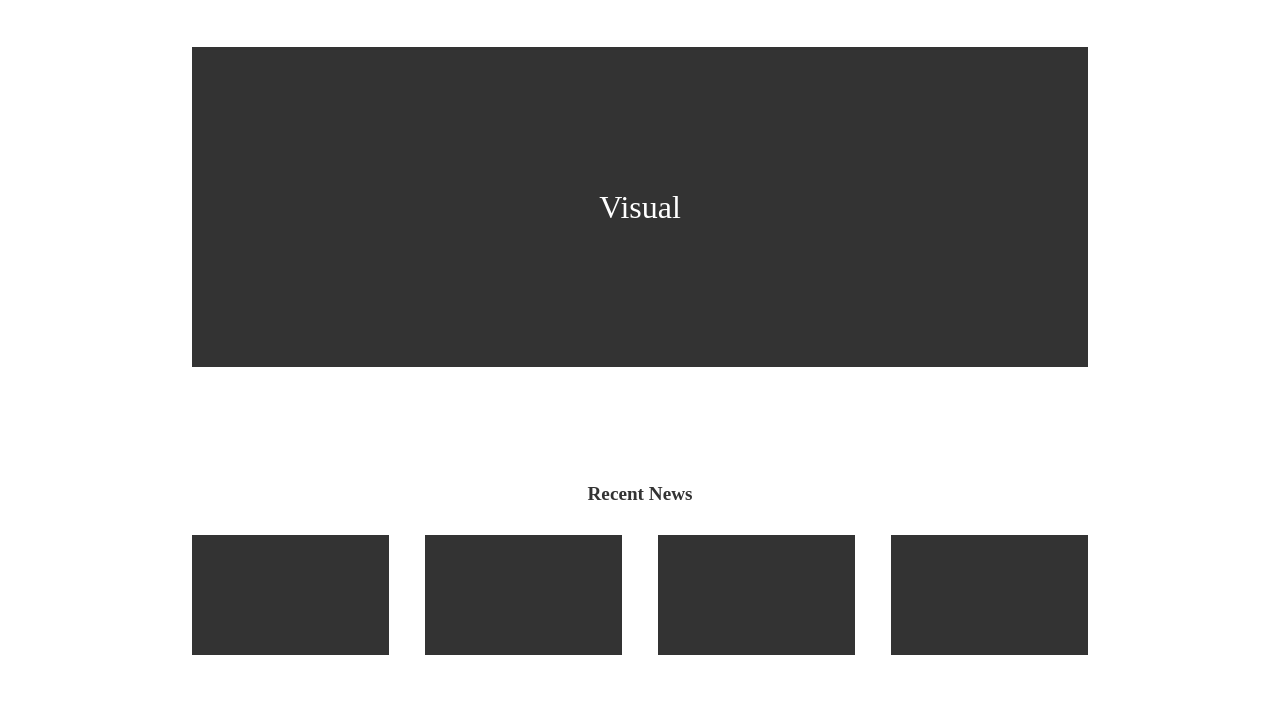
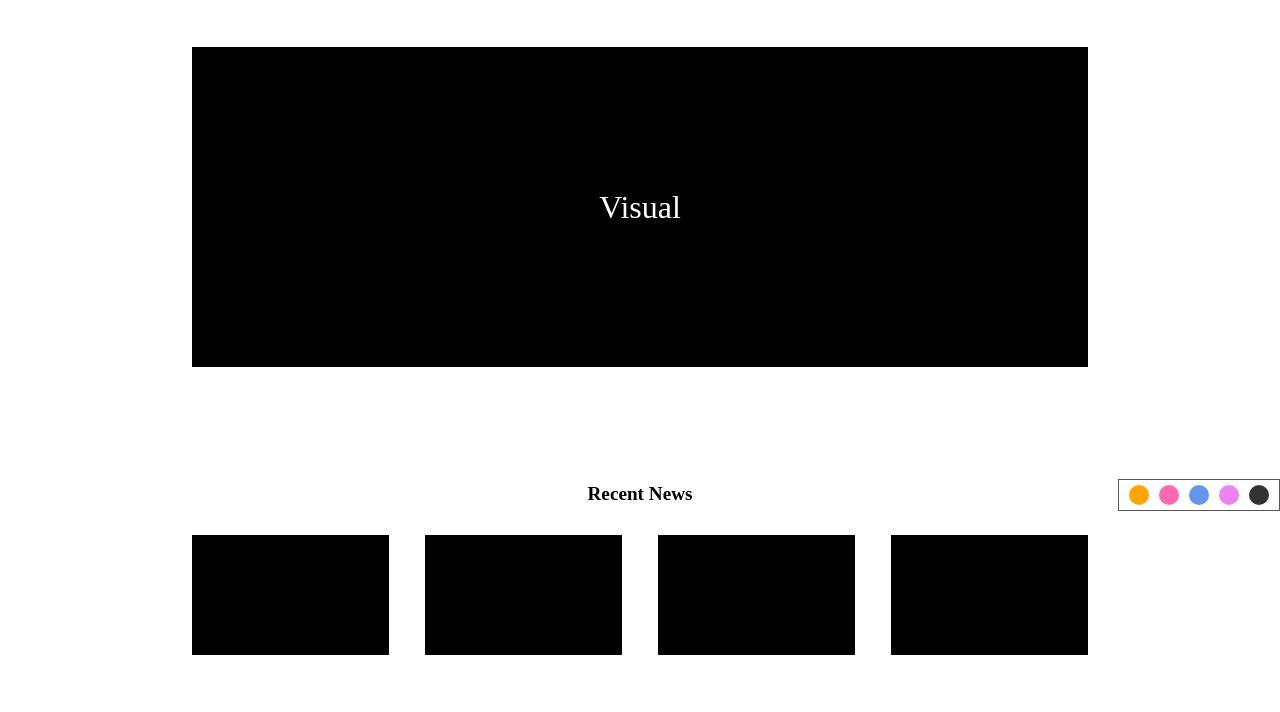
Before and after one commit to sangdo14/theme-color-master, a plain HTML site: page index.html in a window 1280 px wide. Shown: the part 139-851 px from the top of the page. Drawn offline with Linux system fonts and the light colour scheme.

Commit message:
feat: 버튼으로 테마컬러 변환

```diff
--- a/js/main.js
+++ b/js/main.js
@@ -0,0 +1,30 @@
+//동적 피커버튼 생성
+createPickerDOM(['orange', 'hotpink', 'cornflowerblue', 'violet', '#333'], '--pointColor');
+
+function createPickerDOM(arrColors, varName){
+  // createElement가 반환하는 요소는 dom객체
+  let aside = document.createElement("aside");
+  aside.classList.add("picker");
+
+  let tags = '';
+  arrColors.forEach((data)=>{
+    tags += `<span style="background-color:${data}">${data}</span>`
+  })
+
+  //innerHTML은 문자열 대입에서 동적태그 생성
+  //선택자 안쪽의 내용을 지우고 tags문자열로 구성된 구조로 바꿔치기
+  aside.innerHTML = tags;
+
+  //선택자.append(DOM): 선택자 안쪽에 DOM요소를 추가 삽입
+  document.body.append(aside);
+
+  //동적생성요소를 바로 가져와서 이벤트 연결까지 한 번에
+  const btns = document.querySelectorAll('.picker span');
+
+  btns.forEach(btn => {
+    btn.addEventListener('click', e=>{
+      const selectedColor = e.currentTarget.style.backgroundColor;
+      document.body.style.setProperty(varName, selectedColor);
+    });
+  });
+}
--- a/scss/_reset.scss
+++ b/scss/_reset.scss
@@ -21,5 +21,5 @@ html {
 	transition: background-color 1s, color 1s;
 }
 body {
-	--pointColor: #333;
+	--pointColor: lch(0% 0 0);
 }
--- a/scss/style.scss
+++ b/scss/style.scss
@@ -70,3 +70,22 @@ footer {
     font-size: 1.4rem;
   }
 }
+
+.picker{
+  position: fixed;
+  bottom: 150px;
+  right: 0px;
+  border: 1px solid #555;
+  padding: 5px 10px;
+  display: flex;
+  gap: 10px;
+
+  span {
+    width: 20px;
+    height: 20px;
+    border-radius: 50%;
+    background-color: gray;
+    cursor: pointer;
+    text-indent: -9999px;
+  }
+}
```
Also changed, not shown: index.html (+9 -1 lines), css/style.css, 1 other file.
